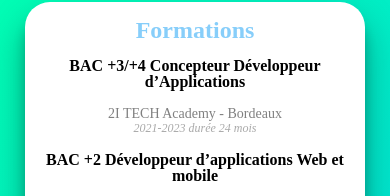
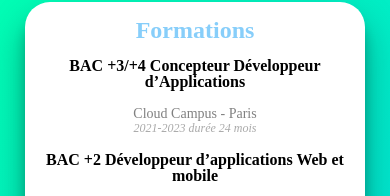
Before and after one commit to zarzarg/cv, a React (Create React App) app: page / in a window 390 px wide. Both pictures are taken after a click on the button "Formation". Shown: the part 455-651 px from the top of the page. Built offline with nearby package versions, Linux system fonts and the light colour scheme.

Commit message:
adress v2.0

```diff
--- a/src/component/formation.js
+++ b/src/component/formation.js
@@ -12,7 +12,7 @@ const Formation = () => {
                     <h1>Formations</h1>
                     <div className="diplomeWrapper">
                         <h3 className="diplome">BAC +3/+4 Concepteur Développeur d’Applications</h3>
-                        <div className="ecole">2I TECH Academy - Bordeaux</div>
+                        <div className="ecole">Cloud Campus - Paris</div>
                         <div className="years">2021-2023 durée 24 mois</div>
                     </div>
                     <div className="diplomeWrapper">
--- a/src/styles/langage.css
+++ b/src/styles/langage.css
@@ -172,10 +172,7 @@
     border-radius:100%;
     background:#00d8ff;
 }
-@media (max-width: 1024px) {
-    .nucleo{
-    }
-}
+
 
 .react-logo:before , .react-logo:after{
     content:"";
```
Also changed, not shown: 6 other files (tests, documents, lock files or other folders).
